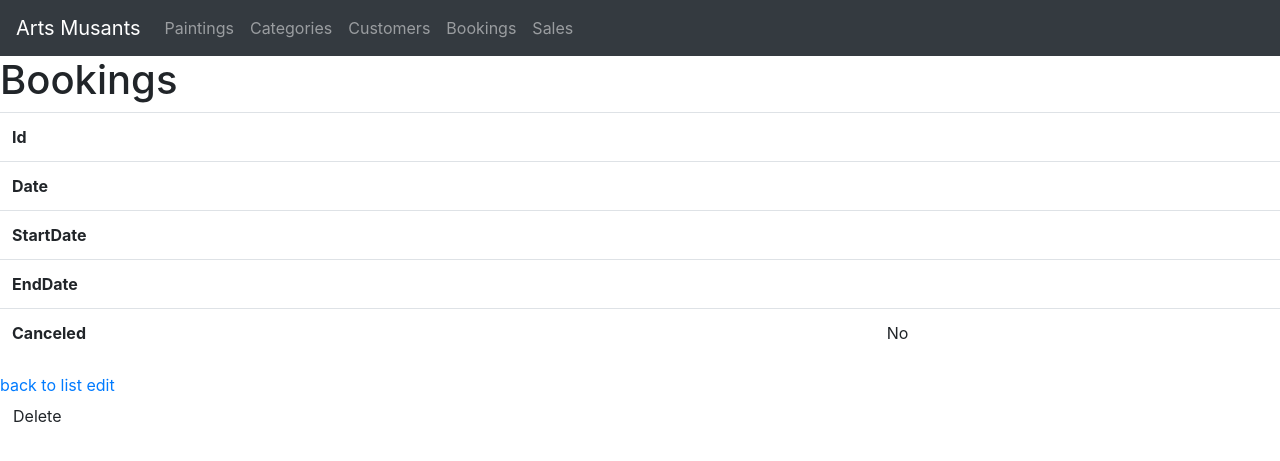
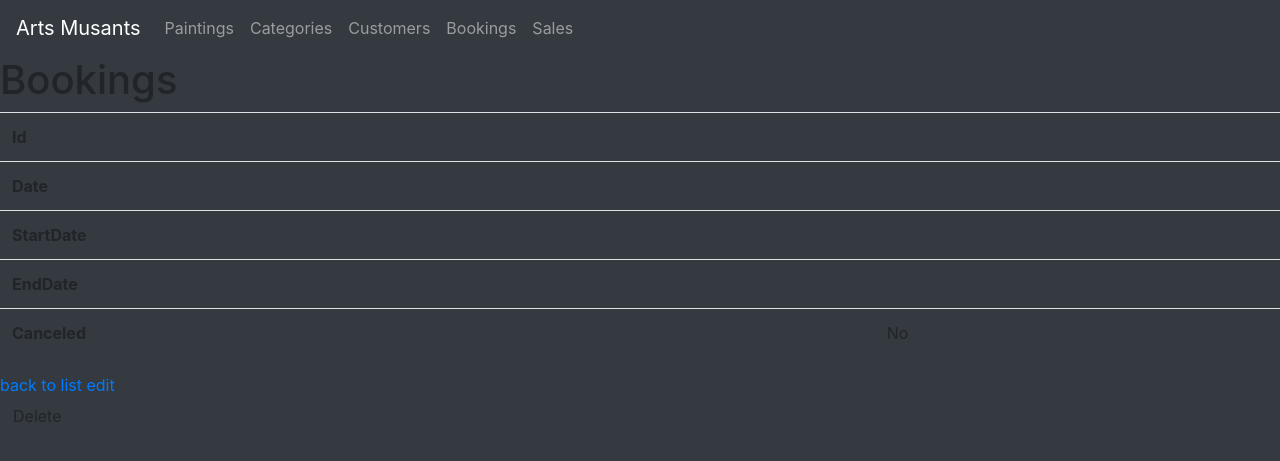
Before and after one commit to GauthierGitHub/artsmusants3, a Symfony app: template templates/bookings/show.html.twig in a window 1280 px wide. Shown: the top 461 px of the page. Run offline with Twig, Linux system fonts and the light colour scheme; the template is opened without the code that fills it, so the values that code supplies are empty; some libraries are stand-ins or nearby versions; some web fonts are replaced.

Commit message:
admintemplate

```diff
--- a/templates/base.html.twig
+++ b/templates/base.html.twig
@@ -21,7 +21,7 @@
 
 </head>
 
-<body class="bg-darkMarseille 15e (13)">
+<body class="bg-dark">
 
     <nav class="navbar navbar-expand-lg navbar-dark bg-dark">
         <a class="navbar-brand" href="{{ path('home')}}">Arts Musants</a>
```
